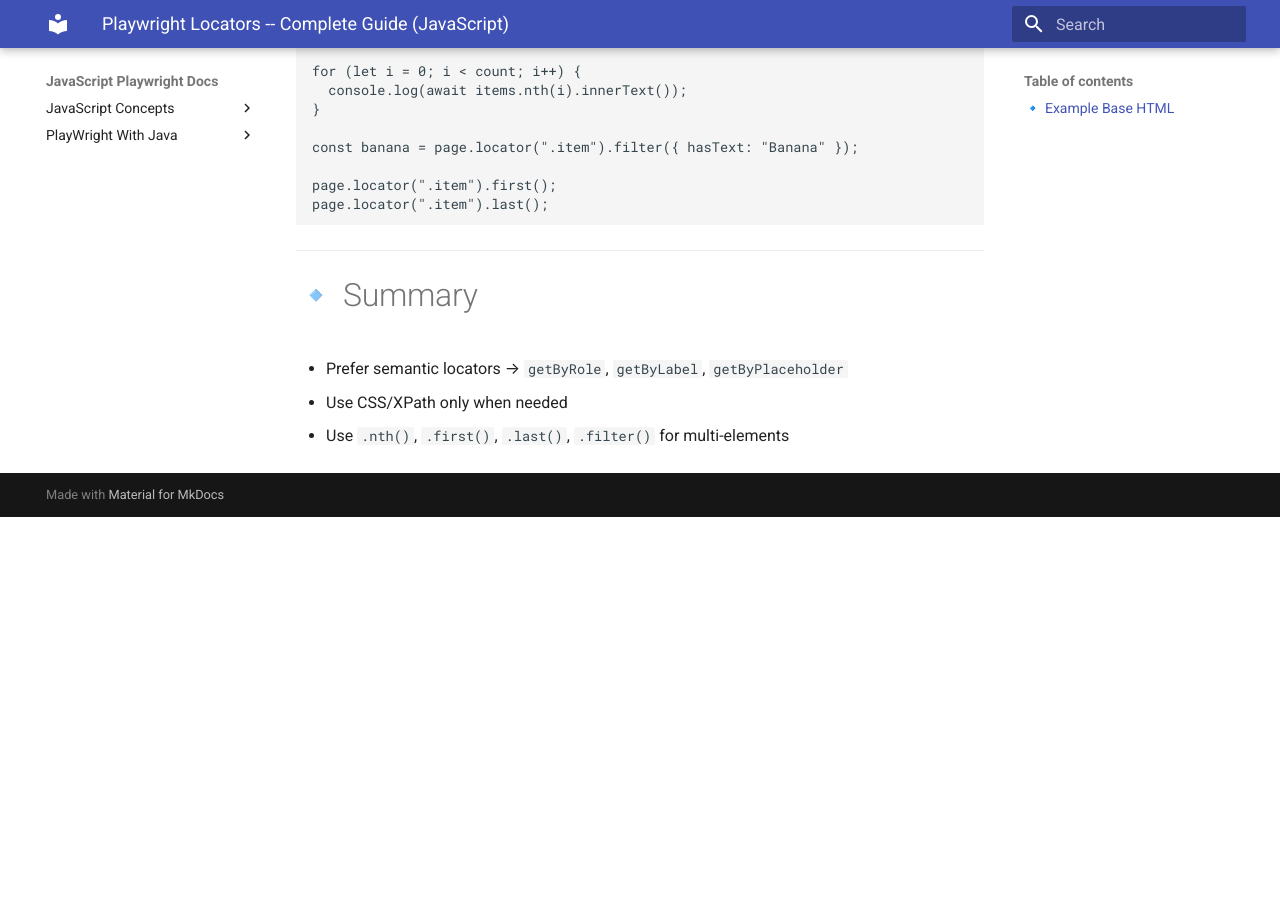
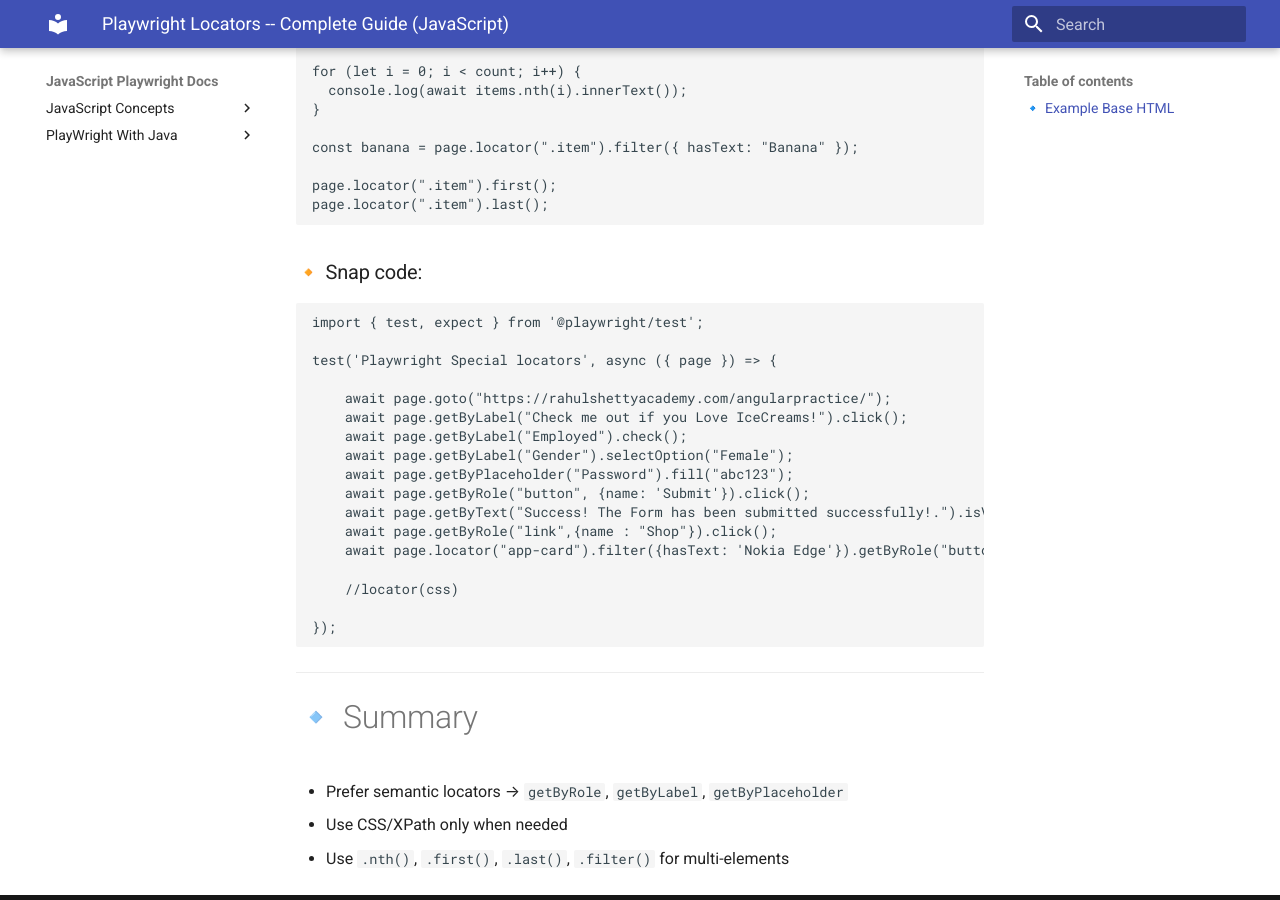
Before and after one commit to Play-Wright-course/automation-testing, an MkDocs documentation site: the page built from docs/javascriptConcepts/jscode/locators.md, in a window 1280 px wide and 900 px high, scrolled down 5478 px. Built offline with MkDocs 1.6.1 and Material for MkDocs 9.7.7, drawn with Linux system fonts in a browser that asks for light colours; before the commit the page ends 5995 px from its top, so only the background shows below that.

Commit message:
Update locators.md

````diff
--- a/docs/javascriptConcepts/jscode/locators.md
+++ b/docs/javascriptConcepts/jscode/locators.md
@@ -265,6 +265,28 @@
 page.locator(".item").last();
 ```
 
+### 🔸 Snap code:
+
+```js
+import { test, expect } from '@playwright/test';
+
+test('Playwright Special locators', async ({ page }) => {
+
+    await page.goto("https://rahulshettyacademy.com/angularpractice/");
+    await page.getByLabel("Check me out if you Love IceCreams!").click();
+    await page.getByLabel("Employed").check();
+    await page.getByLabel("Gender").selectOption("Female");
+    await page.getByPlaceholder("Password").fill("abc123");
+    await page.getByRole("button", {name: 'Submit'}).click();
+    await page.getByText("Success! The Form has been submitted successfully!.").isVisible();
+    await page.getByRole("link",{name : "Shop"}).click();
+    await page.locator("app-card").filter({hasText: 'Nokia Edge'}).getByRole("button").click();
+
+    //locator(css)
+
+});
+```
+
 ------------------------------------------------------------------------
 
 # 🔹 Summary
````
